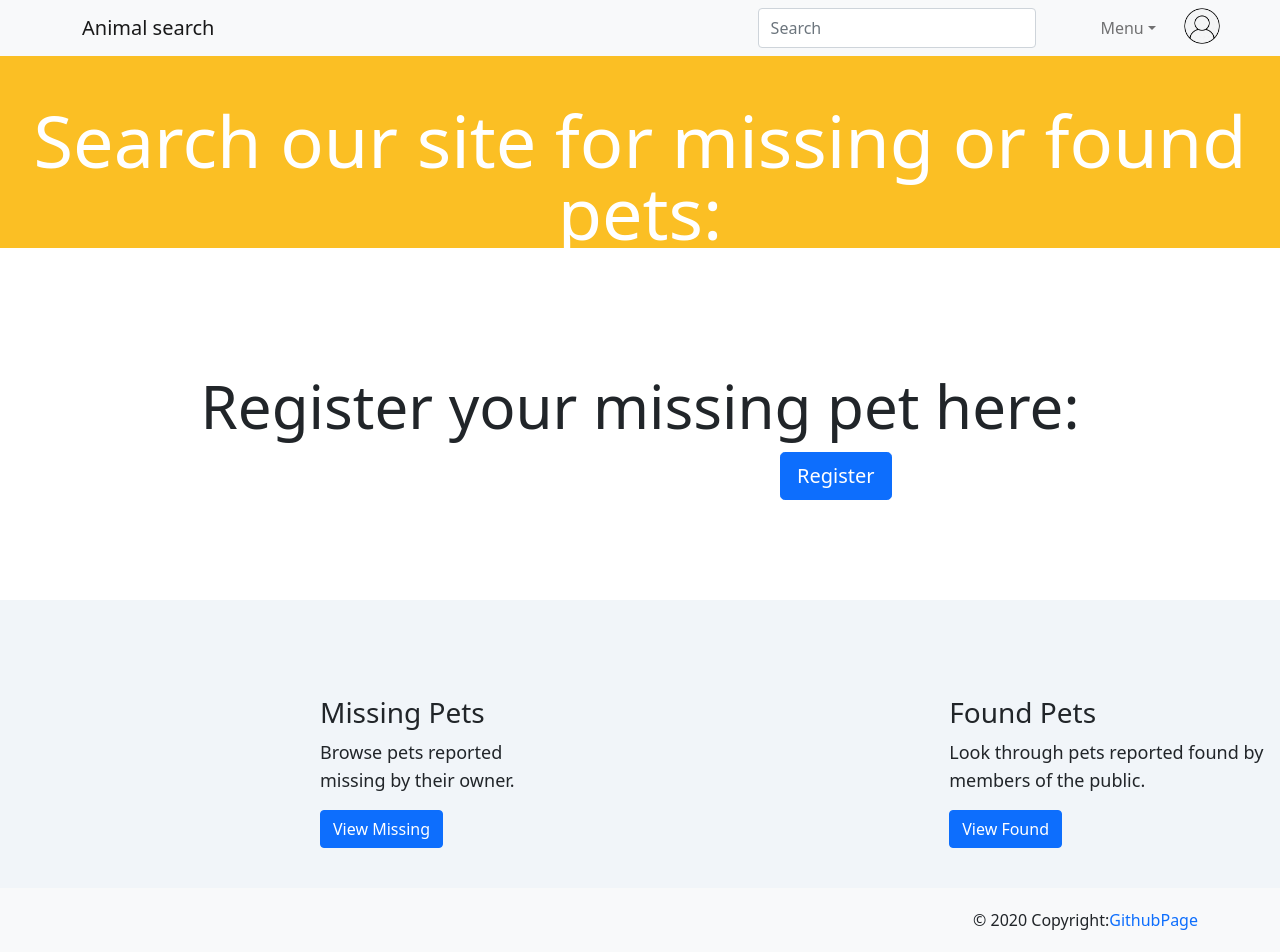
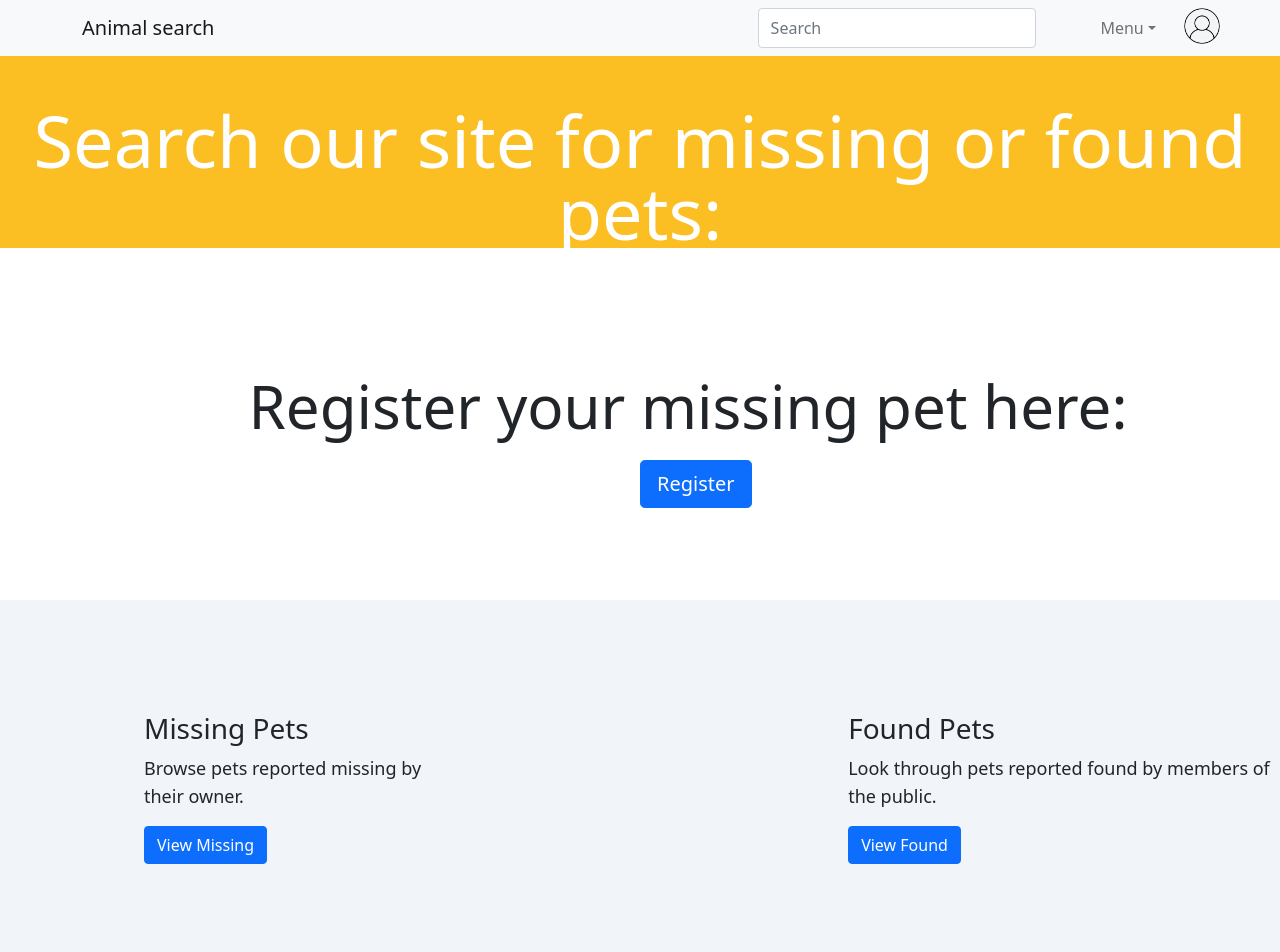
Before and after one commit to delarsen/React-project, a React (Create React App) app in the folder pet-search/: page /viewpets in a window 1280 px wide. Shown: the top 952 px of the page. Built offline with nearby package versions, Linux system fonts and the light colour scheme.

Commit message:
main-page icons

```diff
--- a/pet-search/src/components/footer/index.js
+++ b/pet-search/src/components/footer/index.js
@@ -8,7 +8,7 @@ export default class Footer extends Component {
         <Navbar bg="light" expand="lg" sticky="bottom" className="h-16">
           <Container>
             <Navbar.Collapse className="justify-content-end">
-              <div className="footer-copyright text-center py-3">
+              <div className="footer-copyright text-center py-3 ">
                 © 2020 Copyright:
                 <a
                   href="https://github.com/delarsen"
--- a/pet-search/src/components/main-page/route-button.js
+++ b/pet-search/src/components/main-page/route-button.js
@@ -7,11 +7,13 @@ export default class RouteButton extends Component {
       <div className="mr-10 text-center">
         <Image
           src={this.props.img}
-          className="h-32 w-32 m-auto"
+          className="h-32 w-32 m-auto  border-2 border-neutral-700 "
           roundedCircle
         />
         <div className="mt-2 mb-2 max-w-sm">{this.props.text}</div>
-        <Button variant="primary">Primary</Button>
+        <Button variant="primary" href={this.props.href}>
+          Primary
+        </Button>
       </div>
     );
   }
--- a/pet-search/src/components/main-page/route-buttons.js
+++ b/pet-search/src/components/main-page/route-buttons.js
@@ -1,23 +1,20 @@
 import React, { Component } from "react";
 import RouteButton from "./route-button";
-import dog2 from "../../images/dog2.jpg";
-
+import mainimg1 from "../../images/bone.png";
+import mainimg2 from "../../images/bowl.png";
+import mainimg3 from "../../images/pet-carrier.jpg";
 export default class RouteButtons extends Component {
   render() {
     return (
       <div className="flex justify-around">
         <RouteButton
-          text="text1 text1 text1 text1 text1 text1 text1 text1 text1 text1 text1 text1 text1 text1 text1"
-          img={dog2}
+          text="Missing"
+          img={mainimg1}
+          href="/reportlostpet"
+          className="rounded-full"
         />
-        <RouteButton
-          text="text2 text2 text2 text2 text2 text2 text2 text2 text2 text2 text2 text2 text2 text2 text2 text2"
-          img={dog2}
-        />
-        <RouteButton
-          text="text3 text3 text3 text3 text3 text3 text3 text3 text3 text3 text3 text3 text3 text3"
-          img={dog2}
-        />
+        <RouteButton text="Found" img={mainimg2} href="/reportfoundpet" />
+        <RouteButton text="View pets" img={mainimg3} href="/viewpets" />
       </div>
     );
   }
--- a/pet-search/src/components/view-pets/index.js
+++ b/pet-search/src/components/view-pets/index.js
@@ -10,20 +10,20 @@ class ViewPetsPage extends Component {
           Search our site for missing or found pets:
         </div>
         <div className="w-full h-48 mb-8">
-          <h2 className="font-light text-inherit text-6xl text-center mt-32 ">
+          <h2 className="font-light text-inherit text-6xl text-center mt-32 ml-24">
             Register your missing pet here:
           </h2>
           <Button
             type="button"
-            className="center ml-[780px] mt-2 "
+            className="center relative left-2/4 mt-3 "
             size="lg"
             href="/reportlostpet"
           >
-            <span className="font-light">Register</span>
+            <span className="font-light ">Register</span>
           </Button>
         </div>
-        <div className="w-full h-72 bg-slate-100 flex space-x-96 ">
-          <span className="ml-80 mt-24 font-light">
+        <div className="w-full h-96 bg-slate-100 flex space-x-96 justify-center">
+          <span className="ml-36 mt-28 font-light ">
             <h3 className="font-light">
               <b>Missing</b> Pets
             </h3>
@@ -35,7 +35,7 @@ class ViewPetsPage extends Component {
             </Button>
           </span>
 
-          <span className="mt-24 font-light">
+          <span className="mt-28 font-light">
             <h3 className="font-light">
               <b>Found</b> Pets
             </h3>
```
Also changed, not shown: pet-search/src/images/bowl.jpg (added), pet-search/src/images/bowl.png (added).
